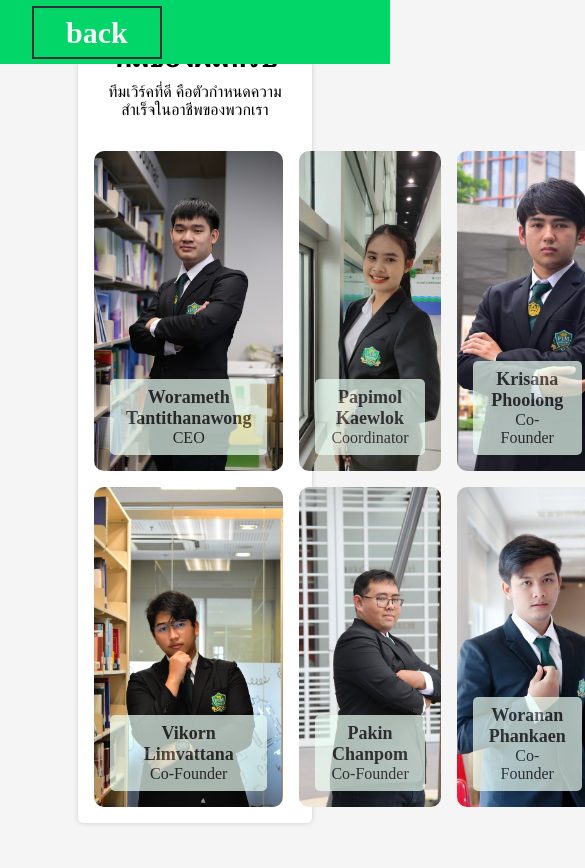
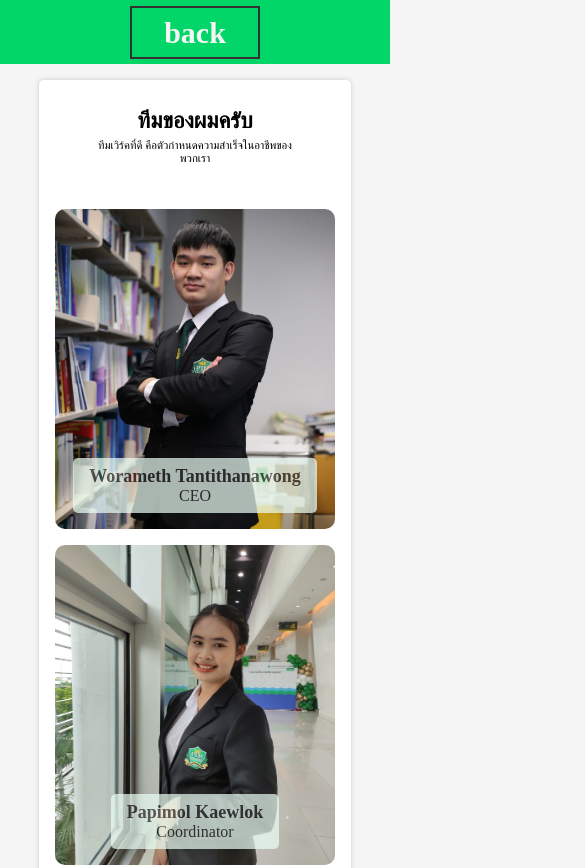
Before and after one commit to Akayafu21/Ra-wang-don-bit-na-kub, a plain HTML site: page adout-us-main/about-us.html in a window 390 px wide. Shown: the top 868 px of the page, 585 px wide, since content can reach past the window. Before the commit the page ends 844 px from the top, so only its background shows below. Drawn offline with Linux system fonts and the light colour scheme.

Commit message:
Add files via upload

```diff
--- a/css/about-us.css
+++ b/css/about-us.css
@@ -25,6 +25,7 @@ body{
 }
 
 nav{
+    z-index: 1040;
     width: 100%;
     height: 4rem;
     padding: 1rem 2rem;
@@ -46,6 +47,7 @@ nav a {
 }
 
 nav a:hover {
+
     background-color: var(--grayray);
     color: var(--green-bitkub);
 }
@@ -140,3 +142,22 @@ align-items: center;
 .jeen{
     background-image: url(../adout-us-main/jeen.jpg);
 }
+
+@media only screen and (max-width:960px) {
+    nav{
+        width:100%;
+        display: flex;
+        justify-content: center;
+    }
+
+    main{
+        margin: 5rem 0;
+        width: 80%;
+    }
+    .top{
+        scale: 70%;
+    }
+    .down{
+        grid-template-columns: repeat(1,1fr);
+    }
+}
```
